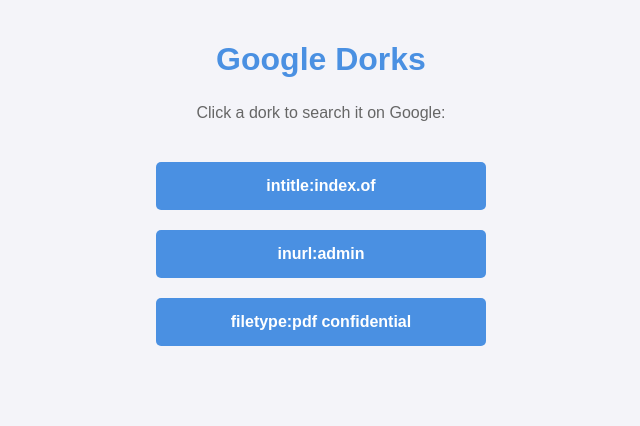
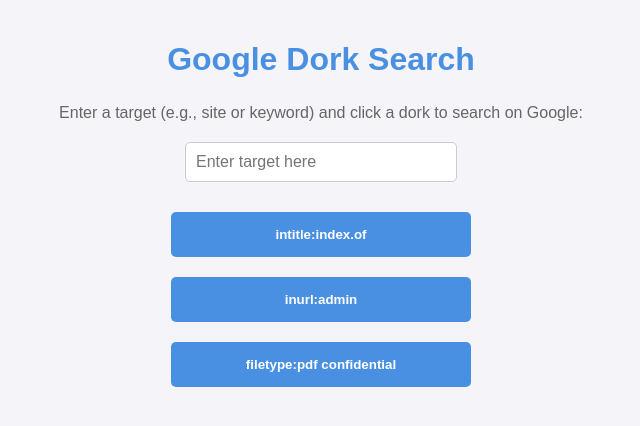
Before and after one commit to alihussainzada/alihussainzada.github.io, a plain HTML site: page index.html in a window 1280 px wide. Shown: the whole page, without its empty margins (319-959 px from the left). Drawn offline with Linux system fonts and the light colour scheme.

Commit message:
file uploaded

```diff
--- a/index.html
+++ b/index.html
@@ -3,7 +3,7 @@
 <head>
     <meta charset="UTF-8">
     <meta name="viewport" content="width=device-width, initial-scale=1.0">
-    <title>Google Dorks</title>
+    <title>Google Dork Search</title>
     <style>
         body {
             display: flex;
@@ -22,8 +22,19 @@
         }
         p {
             font-size: 1em;
-            margin-bottom: 30px;
+            margin-bottom: 20px;
             color: #666;
+        }
+        .input-container {
+            margin-bottom: 20px;
+            text-align: center;
+        }
+        input[type="text"] {
+            padding: 10px;
+            width: 250px;
+            font-size: 1em;
+            border-radius: 5px;
+            border: 1px solid #ccc;
         }
         .dork-button {
             display: block;
@@ -46,17 +57,23 @@
     </style>
 </head>
 <body>
-    <h1>Google Dorks</h1>
-    <p>Click a dork to search it on Google:</p>
+    <h1>Google Dork Search</h1>
+    <p>Enter a target (e.g., site or keyword) and click a dork to search on Google:</p>
+
+    <div class="input-container">
+        <input type="text" id="targetInput" placeholder="Enter target here">
+    </div>
 
     <!-- Example dork links -->
-    <a class="dork-button" onclick="searchDork('intitle:index.of')">intitle:index.of</a>
-    <a class="dork-button" onclick="searchDork('inurl:admin')">inurl:admin</a>
-    <a class="dork-button" onclick="searchDork('filetype:pdf confidential')">filetype:pdf confidential</a>
+    <button class="dork-button" onclick="searchDork('intitle:index.of')">intitle:index.of</button>
+    <button class="dork-button" onclick="searchDork('inurl:admin')">inurl:admin</button>
+    <button class="dork-button" onclick="searchDork('filetype:pdf confidential')">filetype:pdf confidential</button>
 
     <script>
         function searchDork(dork) {
-            const googleUrl = 'https://www.google.com/search?q=' + encodeURIComponent(dork);
+            const target = document.getElementById('targetInput').value;
+            const fullDork = `${dork} ${target}`.trim();
+            const googleUrl = 'https://www.google.com/search?q=' + encodeURIComponent(fullDork);
             window.open(googleUrl, '_blank');
         }
     </script>
```
